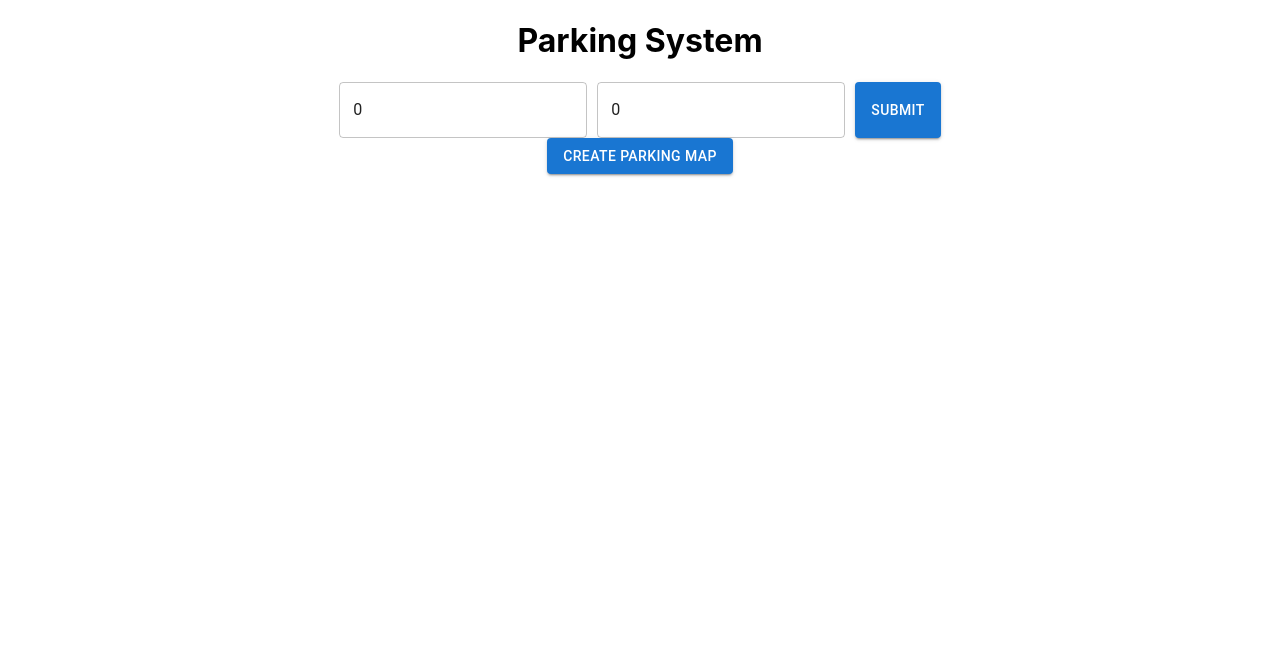
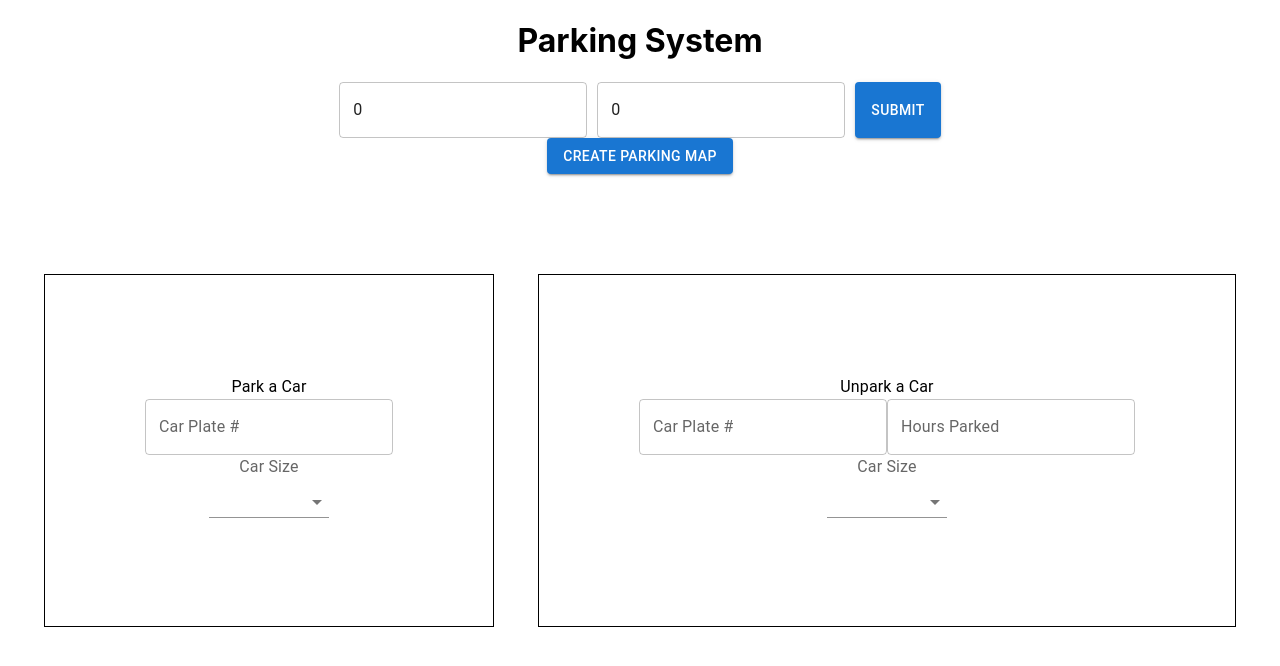
Before and after one commit to jrpt1017/parking-system, a React (Create React App) app: page / in a window 1280 px wide. Shown: the top 666 px of the page. Built offline with nearby package versions, Linux system fonts and the light colour scheme.

Commit message:
Add park and unpark component

```diff
--- a/src/App.css
+++ b/src/App.css
@@ -34,6 +34,11 @@
   height: 200px;
 }
 
+.Car-Input-Output {
+  border: 1px solid;
+  padding: 100px;
+}
+
 @keyframes App-logo-spin {
   from {
     transform: rotate(0deg);
--- a/src/App.tsx
+++ b/src/App.tsx
@@ -1,5 +1,5 @@
 import React from 'react';
-import { TextField, Button, Box, createStyles, Theme, InputLabel, MenuItem, Select, FormControl, SelectChangeEvent } from '@mui/material';
+import { TextField, Button, Box, createStyles, Theme, InputLabel, MenuItem, Select, FormControl, SelectChangeEvent, Typography } from '@mui/material';
 import { makeStyles } from '@mui/material/styles';
 import './App.css';
 
@@ -49,10 +49,11 @@ const App = () => {
         <p>EP: {entryPoint}</p>
         <p>SLOT: {slot}</p>
         <p>Car parked: {plateNumber}</p>
-        <InputLabel id="demo-simple-select-standard-label">Size</InputLabel>
         {isDone ? (
           <p>Size: {size}</p>
         ) : (
+          <>
+            <InputLabel id="demo-simple-select-standard-label">Size</InputLabel>
             <FormControl variant="standard" sx={{ m: 1, minWidth: 120 }}>
               <Select
                 value={size}
@@ -64,6 +65,7 @@ const App = () => {
                 <MenuItem value="LP">LP</MenuItem>
               </Select>
             </FormControl>
+          </>
         )}
       </Box>
     )
@@ -93,6 +95,49 @@ const App = () => {
       </>
     );
   }
+
+  const CheckInCar = () => {
+    return (
+      <Box className='Car-Input-Output'>
+        <Typography>Park a Car</Typography>
+        <TextField id="outlined-basic" label="Car Plate #" variant="outlined" />
+        <InputLabel id="demo-simple-select-standard-label">Car Size</InputLabel>
+        <FormControl variant="standard" sx={{ m: 1, minWidth: 120 }}>
+          <Select
+            // value={size}
+            // onChange={(e) => { return handleChangeParkingSize(parkingId, e) }}
+            label="Size"
+          >
+            <MenuItem value="SP">SP</MenuItem>
+            <MenuItem value="MP">MP</MenuItem>
+            <MenuItem value="LP">LP</MenuItem>
+          </Select>
+        </FormControl>
+      </Box>
+    )
+  };
+
+  const CheckOutCar = () => {
+    return (
+      <Box className='Car-Input-Output'>
+        <Typography>Unpark a Car</Typography>
+        <TextField id="outlined-basic" label="Car Plate #" variant="outlined" />
+        <TextField id="outlined-basic" label="Hours Parked" variant="outlined" />
+        <InputLabel id="demo-simple-select-standard-label">Car Size</InputLabel>
+        <FormControl variant="standard" sx={{ m: 1, minWidth: 120 }}>
+          <Select
+            // value={size}
+            // onChange={(e) => { return handleChangeParkingSize(parkingId, e) }}
+            label="Size"
+          >
+            <MenuItem value="SP">SP</MenuItem>
+            <MenuItem value="MP">MP</MenuItem>
+            <MenuItem value="LP">LP</MenuItem>
+          </Select>
+        </FormControl>
+      </Box>
+    )
+  };
 
   React.useEffect(() => {
     // Init parking
@@ -150,6 +195,10 @@ const App = () => {
       >
         {isDone ? 'Edit Parking Map' : 'Create Parking Map'}
       </Button>
+      <Box display="flex" justifyContent="space-evenly" style={{ marginTop: '100px' }}>
+        <CheckInCar />
+        <CheckOutCar />
+      </Box>
     </div>
   );
 }
```
Lines whose indentation alone changed are shown as unchanged.
